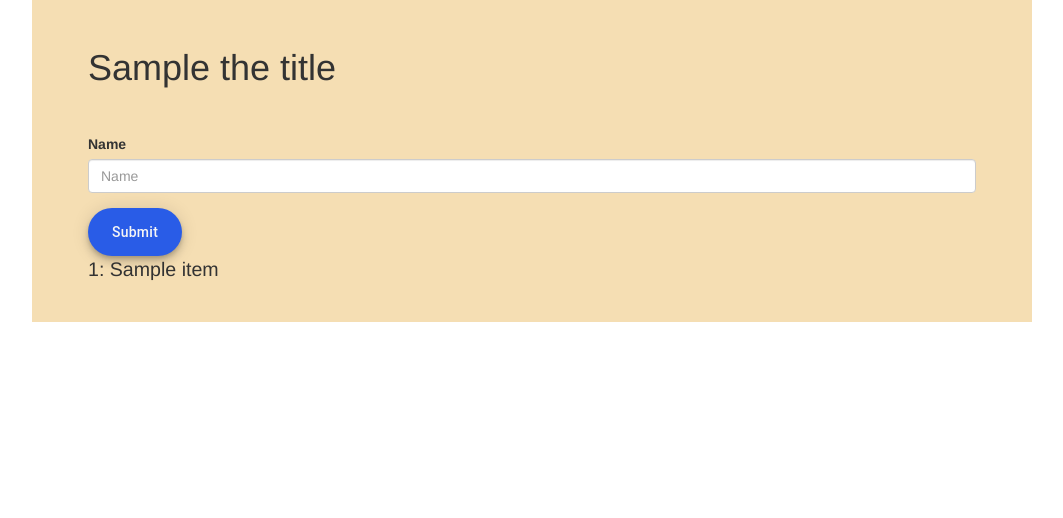
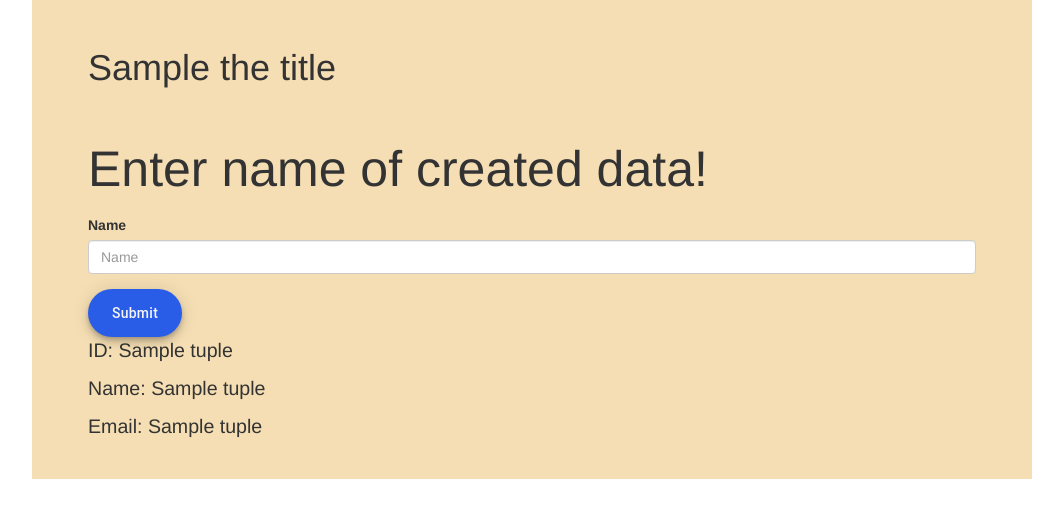
Before and after one commit to huzaifah-here/Data_Storing, a Flask app: template templates/read.html in a window 1280 px wide. Shown: the top 518 px of the page, without its empty margins (108-1171 px from the left). Run offline with Flask 2, Linux system fonts and the light colour scheme; the template is opened without the code that fills it: most values are stand-ins (such as "Sample title", 1, 10 or a date in 2020); some libraries are stand-ins or nearby versions; some web fonts are replaced.

Commit message:
Create,Read Done Moving to Update

```diff
--- a/routes.py
+++ b/routes.py
@@ -34,17 +34,19 @@ def submit_data():
 
 @app.route('/read.html')
 def read():
-    return render_template('read.html', the_title='READ')
+    tuple=()
+    return render_template('read.html', the_title='READ', tuple=tuple)
 @app.route('/read_data', methods=['GET', 'POST'])
 def read_data():
     name = request.form['user-name']
     data=db.read(conn,name)
     print(data)
-    return render_template("read.html", data=data)
+
+    return render_template("read.html", tuple=data)
 
 
 
-
+#
 
 @app.route('/symbol.html')
 def symbol():
--- a/templates/read.html
+++ b/templates/read.html
@@ -3,7 +3,7 @@
 
 <h1>{{ the_title }}</h1>
 
-
+<p style="font-size:50px;">Enter name of created data!</p>
 <form action="{{ url_for('read_data') }}" method="post">
     <div class="form-group">
       <label for="user-name">Name</label>
@@ -31,9 +31,10 @@ function loadData() {
 
 <div id="data-area">
 
-    {% for item in data %}
-        <p>{{ item[0] }}: {{ item[1] }}</p>
-    {% endfor %}
+
+  <p>ID: {{ tuple[0] }}</p>
+  <p>Name: {{ tuple[1] }}</p>
+  <p>Email: {{ tuple[2] }}</p>
 
 </div>
 
```
Also changed, not shown: templates/update.html (added).
